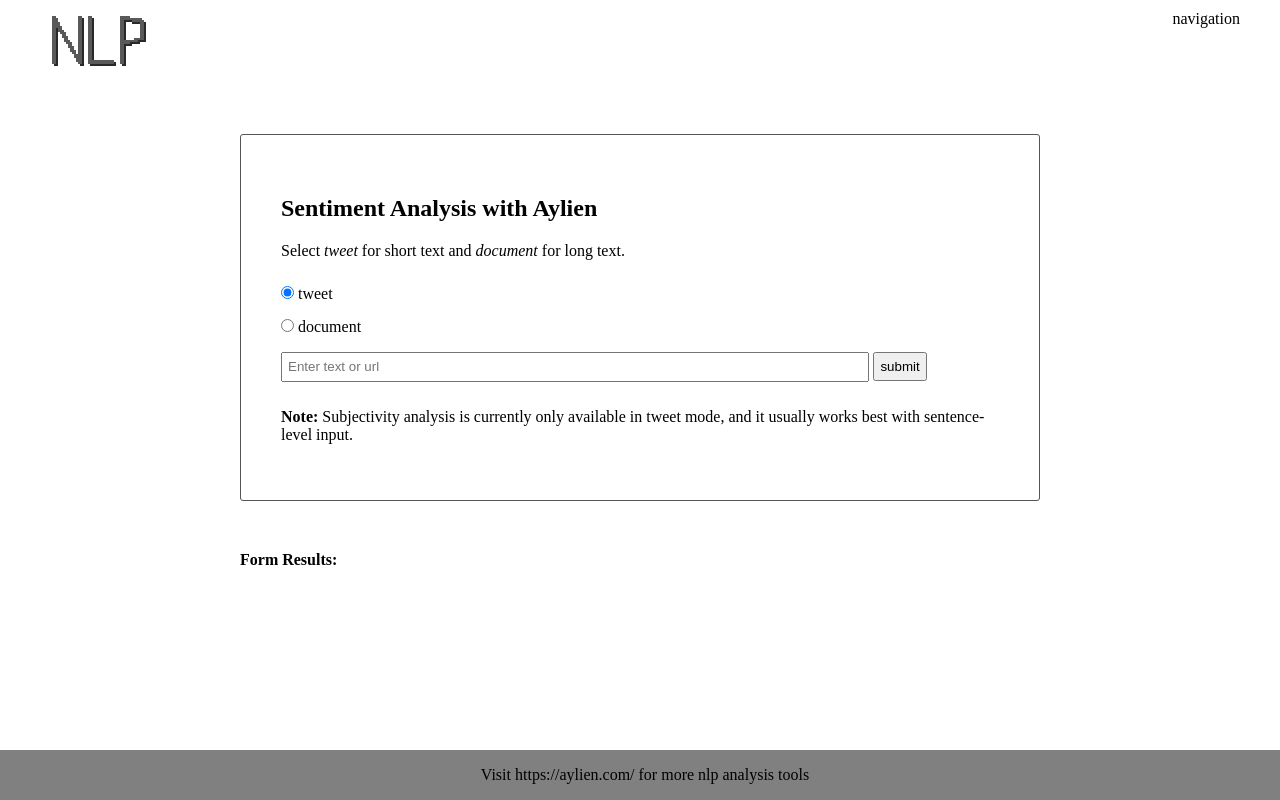
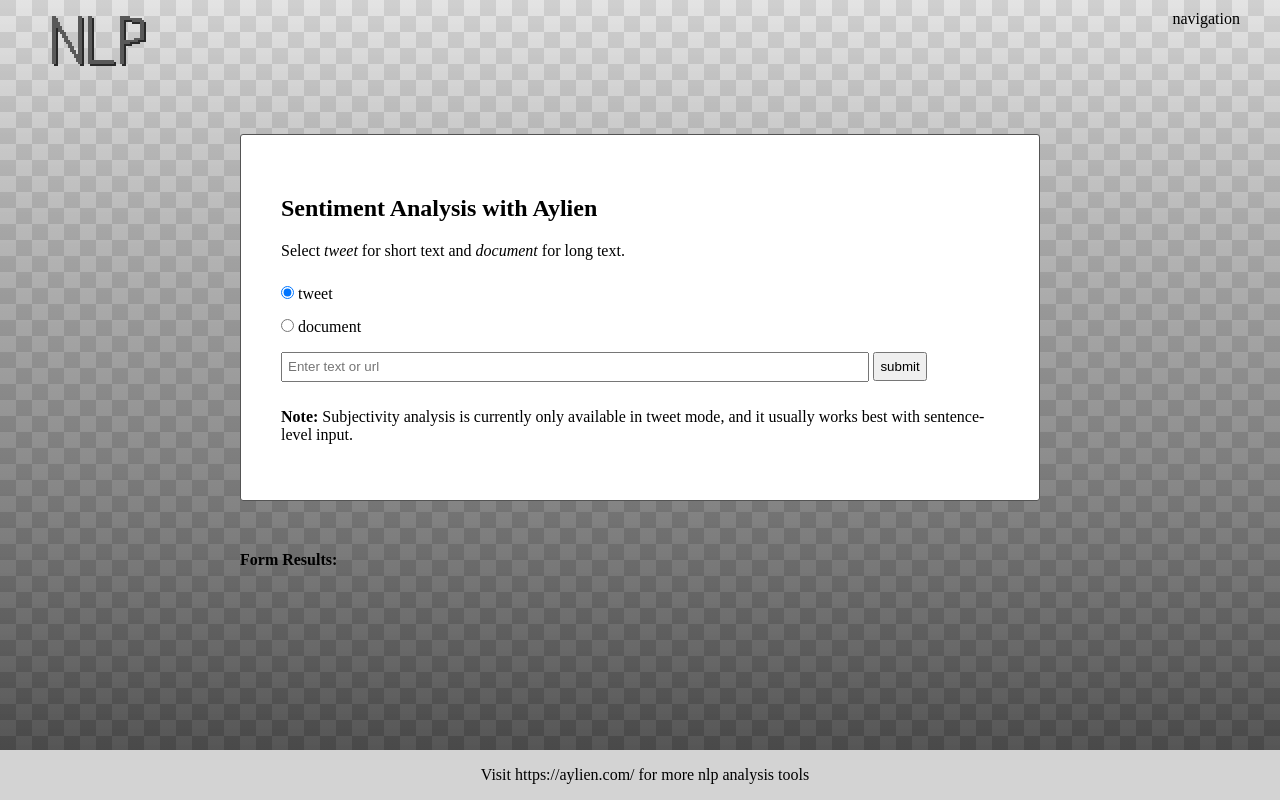
Before and after one commit to hq-jiang/front-end-evaluate-news-nlp, a website built with webpack: page src/client/views/index.html in a window 1280 px wide. Built offline with nearby package versions, Linux system fonts and the light colour scheme.

Commit message:
feat: Add background images

```diff
--- a/src/client/styles/base.scss
+++ b/src/client/styles/base.scss
@@ -3,6 +3,8 @@
     flex-direction: column;
     min-height: 100vh;
     margin: 0px;
+    background: linear-gradient(rgba(200, 200, 200, 0.50), rgba(0, 0, 0, 0.70)),
+    url('../images/background-checker.png');
 }
 
 main {
--- a/src/client/styles/footer.scss
+++ b/src/client/styles/footer.scss
@@ -1,5 +1,5 @@
 
-$background-color: gray;
+$background-color: lightgrey;
 
 footer {
   display: flex;
--- a/src/client/styles/form.scss
+++ b/src/client/styles/form.scss
@@ -2,6 +2,7 @@
     border: 1px solid #545454;
     border-radius: 3px;
     padding: 40px;
+    background-color: white;
 }
 
 input {
```
Also changed, not shown: src/client/images/background-checker.png (added).
